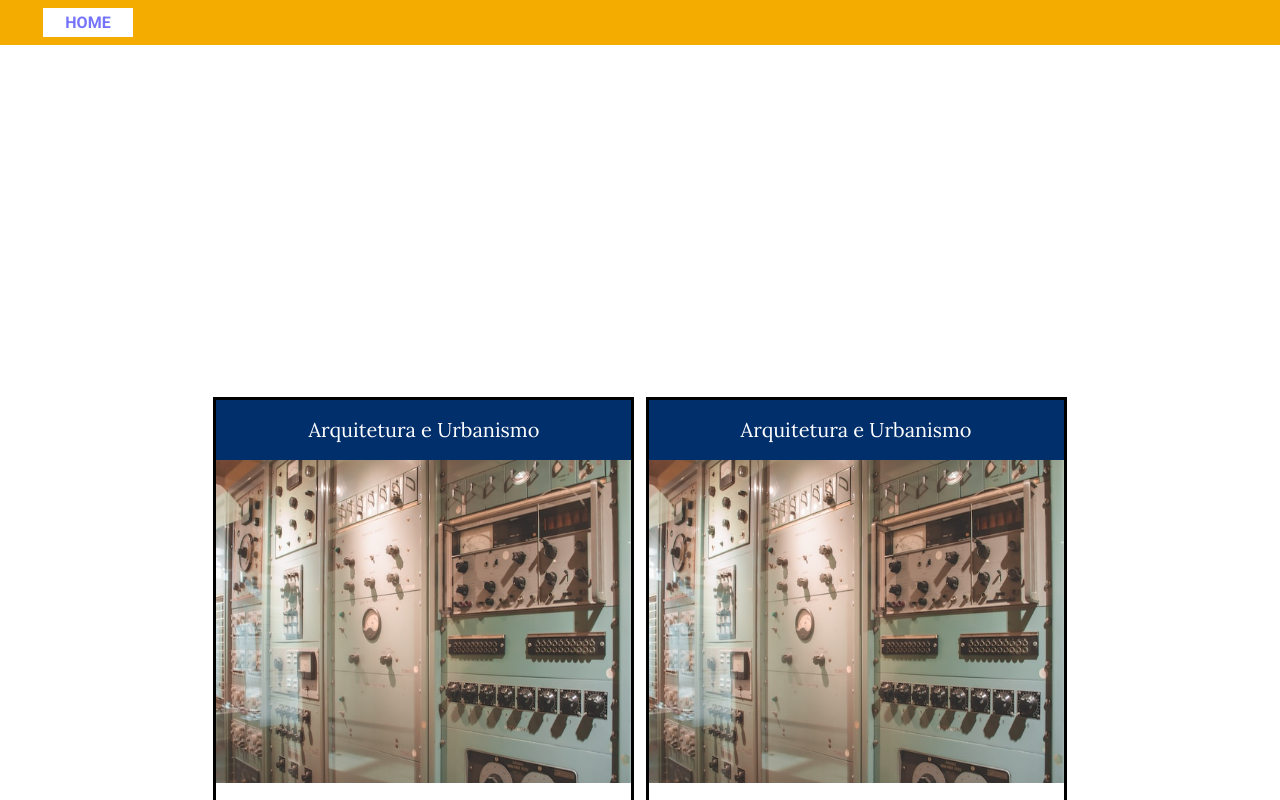
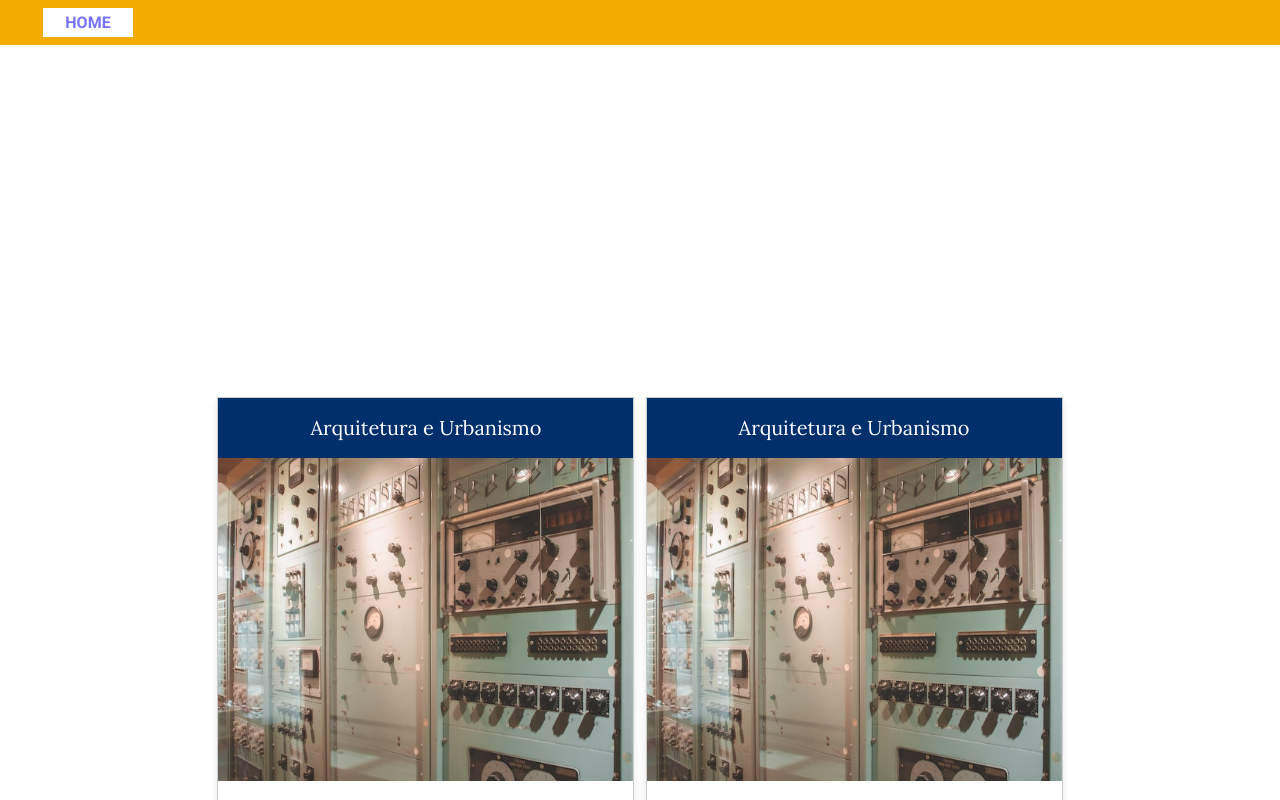
Before and after one commit to JotageM/grupo_projeto_f.e, a React app: page / in a window 1280 px wide. Shown: the top 800 px of the page. Built offline with nearby package versions, Linux system fonts and the light colour scheme; no server answers.

Commit message:
Cards e paginção

```diff
--- a/src/components/Card/Card.jsx
+++ b/src/components/Card/Card.jsx
@@ -1,7 +1,7 @@
-import {Card_butao, Card_container, Card_descricao, Card_imagem, Card_subtitulo, Card_titulo} from "./Style";
+import {Card_butao, Card_card, Card_container, Card_descricao, Card_imagem, Card_subtitulo, Card_titulo} from "./Style";
 
 const Card = ( props ) => (
-
+    <Card_card>
         <Card_container>
             <Card_titulo> Arquitetura e Urbanismo </Card_titulo>
             <Card_imagem src="imagens/old-computer-1.jpg"/>
@@ -11,6 +11,7 @@ const Card = ( props ) => (
 
 
         </Card_container>
+    </Card_card>
 
 );
 
--- a/src/components/Card/Style.js
+++ b/src/components/Card/Style.js
@@ -1,4 +1,12 @@
 import styled from "styled-components";
+
+
+const Card_card = styled.div`
+
+    padding-bottom: 7em ;
+
+
+`
 
 const Card_container = styled.div`
 
@@ -6,8 +14,9 @@ const Card_container = styled.div`
     flex-direction: row;
     flex-wrap: wrap; /* Para ajustar no caso de telas menores */
     justify-content: center;
-    padding: 0px;
-    border: solid black;
+    box-shadow: 0 4px 8px rgba(0, 0, 0, 0.1);
+
+    border: 1px solid #ccc;
     width: 415px ;
     height: 720px;
     `
@@ -81,4 +90,4 @@ const Card_butao = styled.button`
 
 
 
-export {Card_container, Card_titulo, Card_imagem, Card_subtitulo, Card_descricao, Card_butao};
+export {Card_card, Card_container, Card_titulo, Card_imagem, Card_subtitulo, Card_descricao, Card_butao};
--- /dev/null
+++ b/src/components/Pagination/Pagination.jsx
@@ -0,0 +1,13 @@
+import {Pagination_container, Pagination_number} from "./Style";
+
+const Pagination = () => (
+
+    <Pagination_container>
+
+        <Pagination_number>1 2 3 4 5 6</Pagination_number>
+
+    </Pagination_container>
+
+    );
+
+    export default Pagination;
--- /dev/null
+++ b/src/components/Pagination/Style.js
@@ -0,0 +1,24 @@
+import styled from "styled-components";
+
+const Pagination_container = styled.div`
+    display: flex;
+    gap: 10px; /* Espaçamento entre os números */
+    justify-content: center;
+    align-items: center;
+    margin: 20px 0;
+
+
+
+`
+
+const Pagination_number = styled.p`
+
+    font-size: 2em; /* Tamanho da fonte */
+    padding: 5px 10px; /* Espaçamento interno */
+    border: 1px solid transparent; /* Borda inicial transparente */
+    font-weight: bold;
+
+
+`
+
+export {Pagination_container, Pagination_number};
--- a/src/pages/Home.jsx
+++ b/src/pages/Home.jsx
@@ -4,6 +4,8 @@ import { auth } from "../config/Firebase";
 import { useEffect } from "react";
 import Card from "../components/Card/Card";
 import ListContainer from "../components/ListContainer/ListContiner";
+import { Paginacao_paginacao } from "../components/Pagination/Style";
+import Pagination from "../components/Pagination/Pagination";
 
 const Home = () => {
 
@@ -19,7 +21,10 @@ const Home = () => {
 
 
   return (
-    <Base>
+    <>
+
+     <Base>
+
       <ListContainer>
         <Card></Card>
         <Card></Card>
@@ -28,9 +33,16 @@ const Home = () => {
         <Card></Card>
 
 
+
+
+
       </ListContainer>
+      <Pagination/>
+
 
     </Base>
+    </>
+
   )
 }
 
```
Lines whose indentation alone changed are shown as unchanged.
